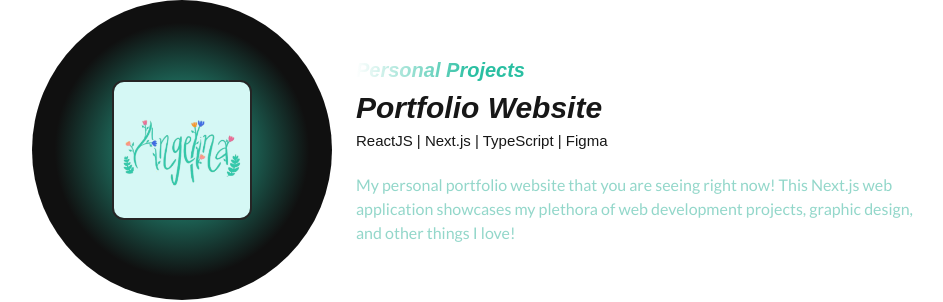
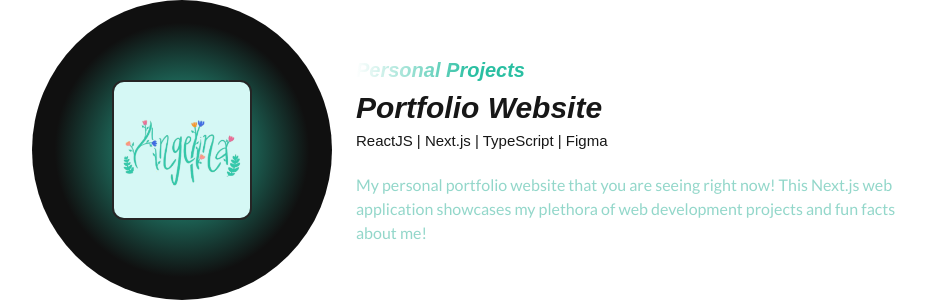
Before and after one commit to angeliinawang/new-portfolio-website, a Next.js app: page /projects in a window 1280 px wide. Shown: the part 1670-1972 px from the top of the page, without its empty margins (156-1099 px from the left). Built offline with nearby package versions, Linux system fonts and the light colour scheme; a web font is replaced by a local one.

Commit message:
changed descriptions.

```diff
--- a/src/components/AllProjectsSection.tsx
+++ b/src/components/AllProjectsSection.tsx
@@ -92,7 +92,7 @@ const AllProjectsSection = () => {
                 <h1 className="text-[15px]">ReactJS | Next.js | TypeScript | Figma</h1>
                 <h1 className={lato.className + " text-[#93D7CA] max-w-[580px] mt-5"}>
                 My personal portfolio website that you are seeing right now! This Next.js web application showcases my
-                plethora of web development projects, graphic design, and other things I love!
+                plethora of web development projects and fun facts about me!
                 </h1>
             </div>
         </div>
```
